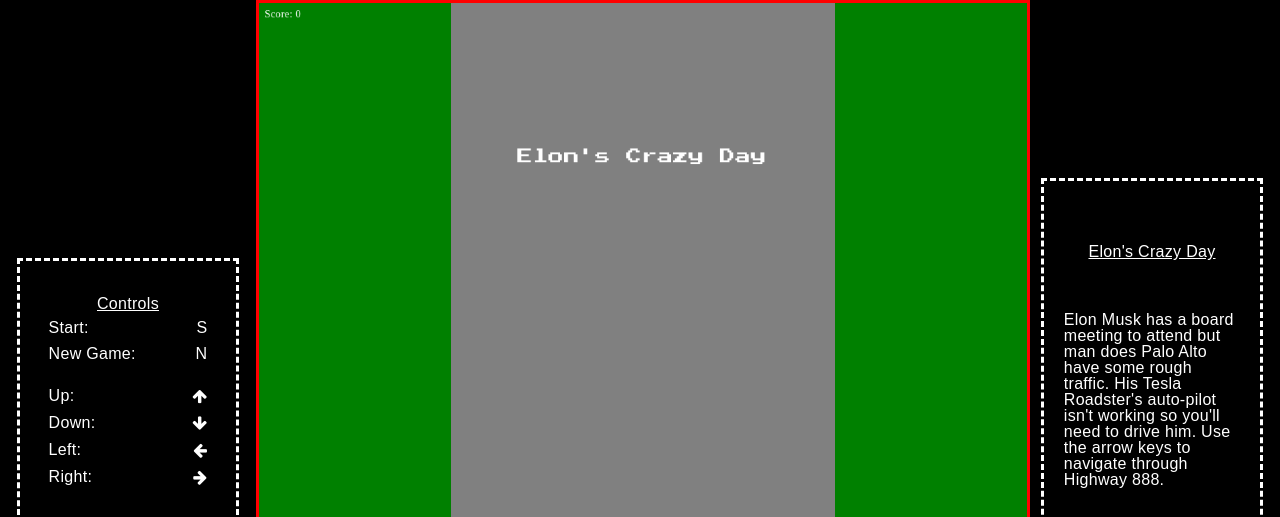
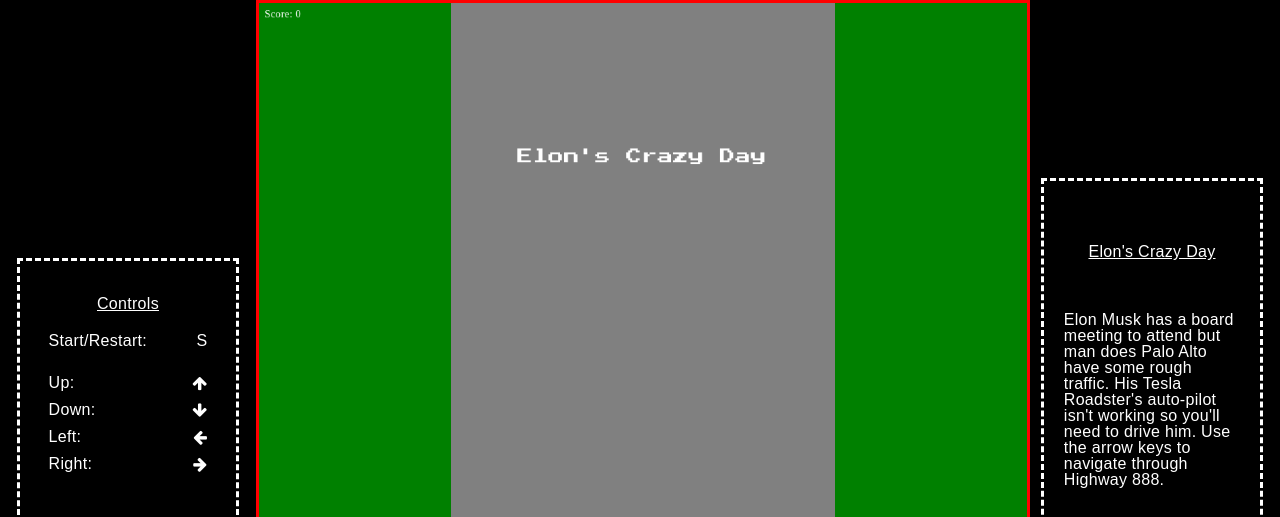
Before and after one commit to KennethCNg/Elon-s-Crazy-Day, a website built with webpack: page index.html in a window 1280 px wide. Shown: the top 517 px of the page. Built offline with nearby package versions, Linux system fonts and the light colour scheme.

Commit message:
fix naming bug

```diff
--- a/index.html
+++ b/index.html
@@ -20,8 +20,8 @@
           </div>
           <div id="control-list">
             <ul>
-              <li><div>Start:</div><div>S</div></li>
-              <li><div>New Game:</div><div>N</div></li>
+              <li><div>Start/Restart:</div><div>S</div></li>
+
               <br />
               <li><div>Up:</div> <div><i class="fa fa-arrow-up" aria-hidden="true"></i></div></li>
               <li><div>Down:</div> <div><i class="fa fa-arrow-down" aria-hidden="true"></i></div></li>
```
